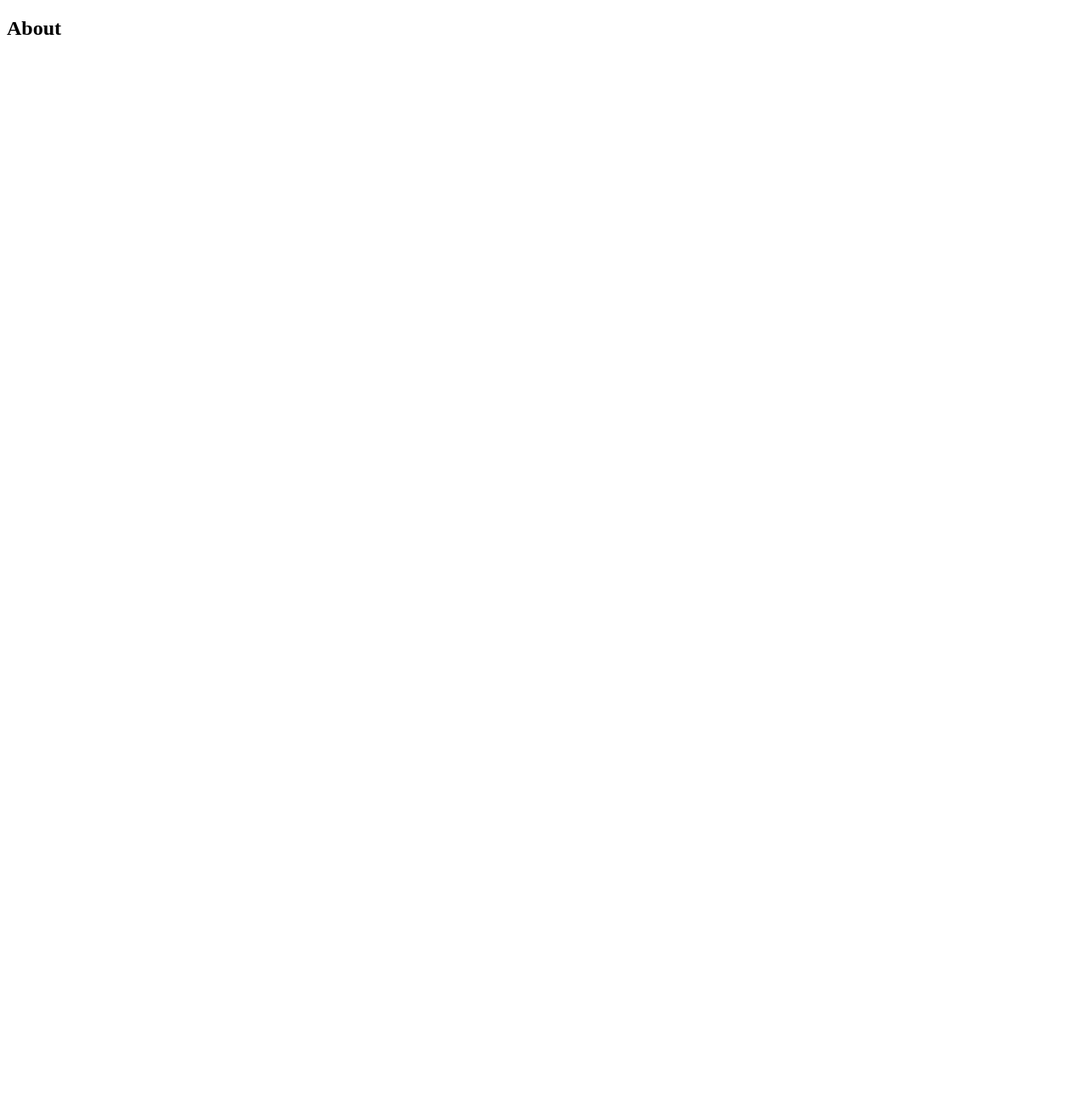
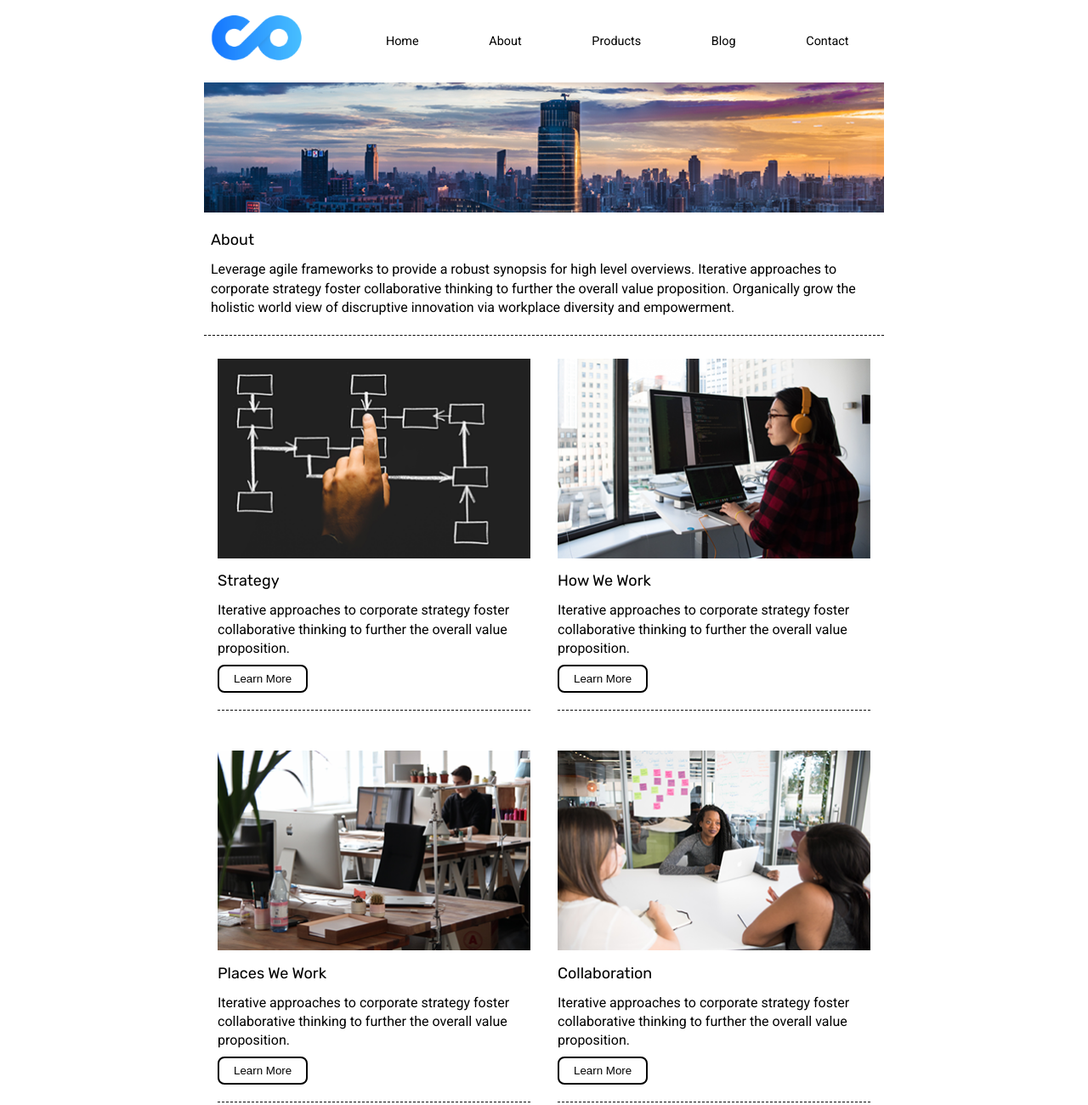
Before and after one commit to yirano/Colab-htmlChallenge, a plain HTML site: page about.html in a window 1280 px wide. Shown: the top 1300 px of the page at 85% size. Before the commit the page ends 800 px from the top, so only its background shows below. Drawn offline with Linux system fonts and the light colour scheme.

Commit message:
Add content to about header and middle section + style

```diff
--- a/about.html
+++ b/about.html
@@ -1,20 +1,92 @@
 <!DOCTYPE html>
-<!--[if lt IE 7]>      <html class="no-js lt-ie9 lt-ie8 lt-ie7"> <![endif]-->
-<!--[if IE 7]>         <html class="no-js lt-ie9 lt-ie8"> <![endif]-->
-<!--[if IE 8]>         <html class="no-js lt-ie9"> <![endif]-->
-<!--[if gt IE 8]>      <html class="no-js"> <!--<![endif]-->
-<html>
-    <head>
-        <meta charset="utf-8">
-        <meta http-equiv="X-UA-Compatible" content="IE=edge">
-        <title></title>
-        <meta name="description" content="">
-        <meta name="viewport" content="width=device-width, initial-scale=1">
-        <link rel="stylesheet" href="">
-    </head>
-    <body>
-        <h2>About</h2>
 
-        <script src="" async defer></script>
-    </body>
+<html lang="en">
+  <head>
+    <meta charset="utf-8" />
+
+    <title>Home</title>
+
+    <link
+      href="https://fonts.googleapis.com/css?family=Roboto|Rubik"
+      rel="stylesheet"
+    />
+    <link rel="stylesheet" href="style/index.css" />
+  </head>
+
+  <body>
+    <header>
+      <div class="top-header">
+        <div class="logo">
+          <img src="./assets/logo.png" alt="Company Logo" />
+        </div>
+        <nav>
+          <ul>
+            <li><a href="index.html">Home</a></li>
+            <li><a href="about.html">About</a></li>
+            <li><a href="#">Products</a></li>
+            <li><a href="#">Blog</a></li>
+            <li><a href="#">Contact</a></li>
+          </ul>
+        </nav>
+      </div>
+      <div class="bottom-header">
+      <img src="./assets/aboutPage/jumbo-about.png" alt="About header" />
+      </div>
+    </header>
+
+    <div class="container">
+        <section class="top-content">
+            <div class="text-container-stretch">
+                <h2>About</h2>
+                <p>Leverage agile frameworks to provide a robust synopsis for high level overviews. Iterative approaches to corporate strategy foster collaborative thinking to further the overall value proposition. Organically grow the holistic world view of discruptive innovation via workplace diversity and empowerment.</p>
+            </div>
+        </section>
+
+        <section class="about-middle-content">
+            <div class="about-content">
+                <img src="./assets/aboutPage/about-plan.png" alt="Planning using graphs">
+                <div class="about-text">
+                    <h2>Strategy</h2>
+                    <p>Iterative approaches to corporate strategy foster collaborative thinking to further the overall value proposition.</p>
+                </div>
+                <button>Learn More</button>
+            </div>
+            <div class="about-content">
+                <img src="./assets/aboutPage/about-working.png" alt="Woman working at a desk next to a window">
+                <div class="about-text">
+                    <h2>How We Work</h2>
+                    <p>Iterative approaches to corporate strategy foster collaborative thinking to further the overall value proposition.</p>
+                </div>
+                <button>Learn More</button>
+            </div>
+            <div class="about-content">
+                <img src="./assets/aboutPage/about-office.png" alt="An office with lots of natural light" />
+                <div class="about-text">
+                    <h2>Places We Work</h2>
+                    <p>Iterative approaches to corporate strategy foster collaborative thinking to further the overall value proposition.</p>
+                </div>
+                <button>Learn More</button>
+            </div>
+            <div class="about-content">
+                <img src="./assets/aboutPage/about-meeting.png" alt="Three women having a meeting">
+                <div class="about-text">
+                    <h2>Collaboration</h2>
+                    <p>Iterative approaches to corporate strategy foster collaborative thinking to further the overall value proposition.</p>
+                </div>
+                <button>Learn More</button>
+            </div>
+        </section>
+
+      <footer>
+        <nav>
+          <a href="#">Home</a>
+          <a href="#">About</a>
+          <a href="#">Products</a>
+          <a href="#">Blog</a>
+          <a href="#">Contact</a>
+        </nav>
+      </footer>
+    </div>
+    <!-- container -->
+  </body>
 </html>
--- a/style/index.css
+++ b/style/index.css
@@ -158,6 +158,12 @@ a {
 	color: #000;
 }
 
+img {
+	width: 100%;
+}
+
+/* index */
+
 header {
 	display: flex;
 	flex-direction: column;
@@ -199,7 +205,8 @@ nav ul {
 	border-bottom: 1px dashed black;
 }
 
-.top-content .text-container {
+.top-content .text-container,
+.text-container-stretch {
 	width: 48%;
 	padding: 0 1%;
 	padding-bottom: 20px;
@@ -277,6 +284,38 @@ nav ul {
 	padding-right: 0;
 }
 
+/* About Page */
+
+.text-container-stretch {
+	width: 100%;
+}
+
+.about-middle-content {
+	width: 100%;
+	display: flex;
+	flex-wrap: wrap;
+	justify-content: space-around;
+}
+
+.about-content {
+	width: 23rem;
+	min-width: 300px;
+	border-bottom: 1px dashed black;
+	padding-bottom: 20px;
+	margin-bottom: 40px;
+}
+
+.about-content > * {
+	padding: 2% 0;
+}
+
+.about-content button {
+	background: #fff;
+	padding: 7px 17px;
+	border: 2px solid #000;
+	border-radius: 8px;
+}
+
 footer {
 	width: 100%;
 	background: black;
```
